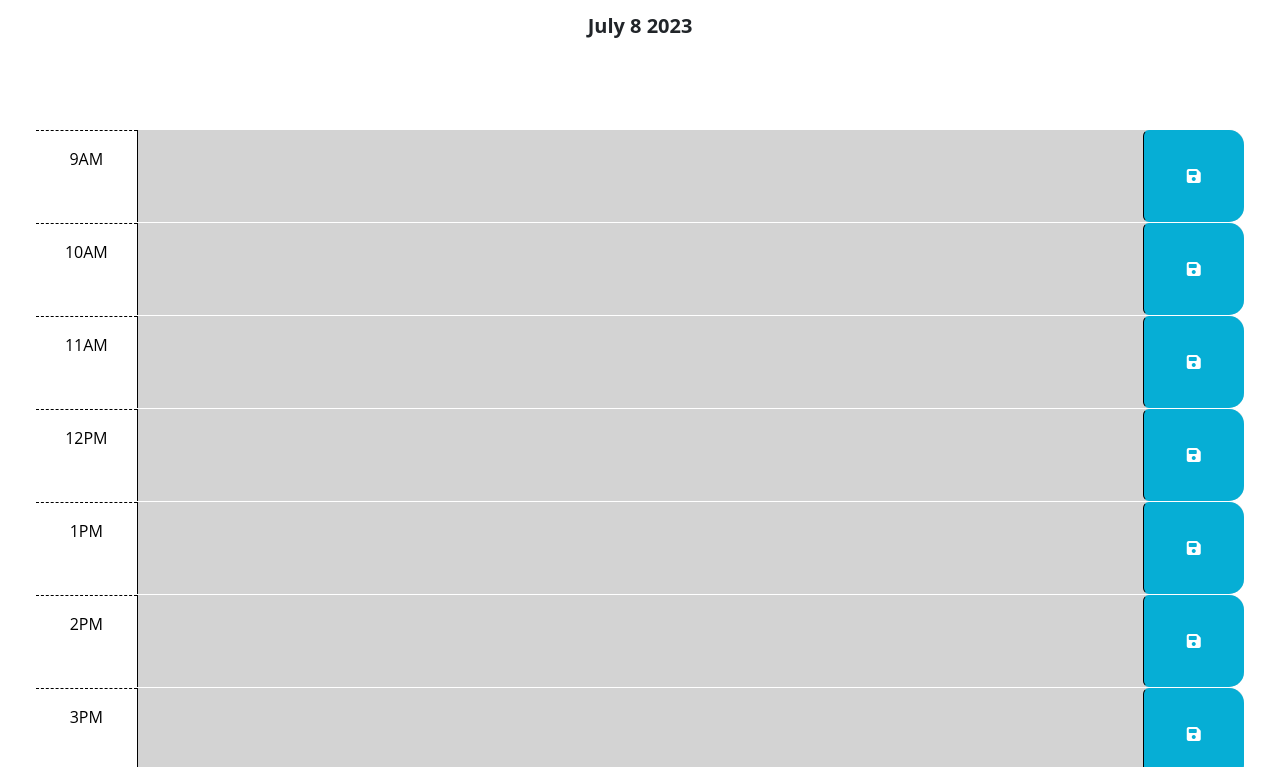
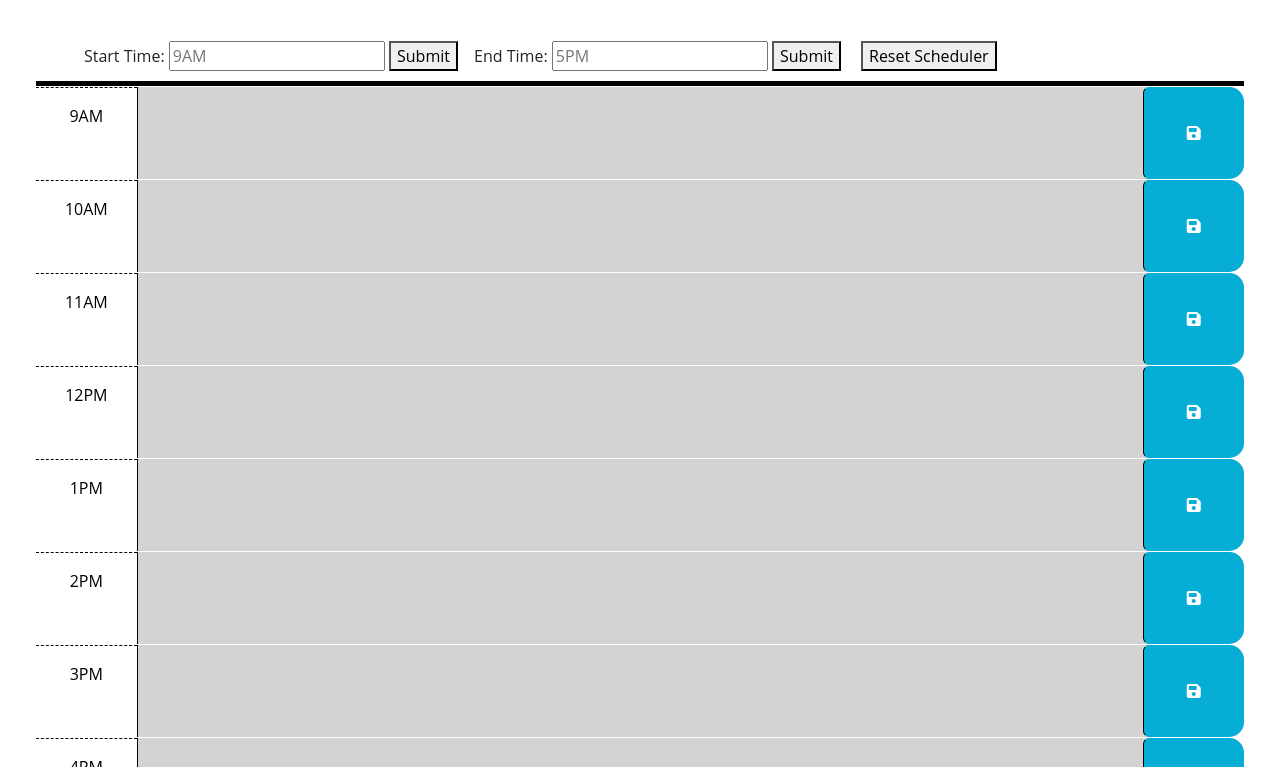
Before and after one commit to shindekokoro/Work-Day-Scheduler, a plain HTML site: page docs/index.html in a window 1280 px wide. Shown: the part 168-935 px from the top of the page. Drawn offline with nearby package versions, Linux system fonts and the light colour scheme.

Commit message:
Add functions allowing user control of work hours and scheduler reset

```diff
--- a/docs/assets/css/style.css
+++ b/docs/assets/css/style.css
@@ -9,6 +9,14 @@ header {
 
 #currentDay {
   font-weight: bold;
+}
+
+#userInput {
+  display: flex;
+  margin: 0px 36px 0px 36px;
+  padding-bottom: 10px;
+  border-bottom: 5px solid #000000;
+
 }
 
 textarea {
--- a/docs/assets/js/script.js
+++ b/docs/assets/js/script.js
@@ -1,22 +1,92 @@
 $(function () {
   // Define variables, allow for changing of work hours
-  // Possible feature to add allow user input on page for work hours.
   var now = dayjs();
-  var startHour = 9;
-  var endHour = 17;
+  var defaultStart = 9;
+  var defaultEnd = 17;
+  var startHour = localStorage.startHour ? parseInt(localStorage.startHour) : defaultStart;
+  var endHour = localStorage.endHour ? parseInt(localStorage.endHour) : defaultEnd;
+
+  // Set placeholder text for hour inputs so user is aware.
+  var startHourInput = document.getElementById("startHour");
+  var endHourInput = document.getElementById("endHour");
+
+  // Let user control more elements of calendar.
+  var calendarDetails =  document.getElementById("calendarDetails");
+  var submitStart = document.getElementById("submitStart");
+  var submitEnd = document.getElementById("submitEnd");
+  var clearButton = document.getElementById("clearButton");
+  submitStart.addEventListener("click", submitInput);
+  submitEnd.addEventListener("click", submitInput);
+
+
+  function submitInput(event) {
+    event.preventDefault();
+    var userTime = parseInt($(this).prev().val());
+    // Do nothing if no input received
+    if(userTime === ""){
+      return;
+    }
+
+    switch ($(this).prev().attr("id")) {
+      case "startHour":
+        startHour = userTime;
+        localStorage.startHour = startHour;
+        break;
+      case "endHour":
+        endHour = userTime;
+        // Add 12 hours to end hour incase user put in 5AM instead of 5PM
+        if(endHour < 12){ endHour = endHour + 12; }
+        localStorage.endHour = endHour;
+      break;
+      default:
+        console.error("Problem with submit input.");
+        break;
+    }
+    $(this).prev().val("");
+    renderCalendar();
+  }
+
+  clearButton.addEventListener("click", clearCalendarStorage);
+  // Clear local storage, and re-render calendar for display.
+  function clearCalendarStorage() {
+    localStorage.clear();
+    clearCalendar();
+
+    // Reset Hours to default
+    startHour = defaultStart;
+    endHour = defaultEnd;
+
+    renderCalendar();
+
+  }
+
+  function clearCalendar() {
+    // Remove any current child nodes from calendar in event of re-render
+    // Also guarantees a fresh load
+    while(fluidContainer.hasChildNodes()){
+      fluidContainer.removeChild(fluidContainer.firstChild);
+    }
+  }
+
 
   // Set header date to current date.
-  var headerDate = document.getElementById("currentDay")
-  headerDate.textContent = now.format("MMMM D YYYY")
+  var headerDate = document.getElementById("currentDay");
+  headerDate.textContent = now.format("MMMM D YYYY");
 
   // Define main container that all elements will be created in.
   var fluidContainer = document.querySelector(".container-fluid");
 
+  // Initial Call of renderCalendar function to display elements on page.
+  renderCalendar();
+
   // Create Hourly Elements from startHour to endHour
+  function renderCalendar() {
+    clearCalendar();
+
+    startHourInput.setAttribute("placeholder", formatHour(startHour));
+    endHourInput.setAttribute("placeholder", formatHour(endHour));
+
     for (let hourIndex = startHour; hourIndex <= endHour; hourIndex++) {
-    var amPM = hourIndex >= 12 ? 'PM' : 'AM';
-    var hourFormatted = (hourIndex % 12) || 12;
-
       // Main Hour DIV container
       var hourDiv = document.createElement("div");
       hourDiv.setAttribute("id", "hour-" + hourIndex );
@@ -26,7 +96,7 @@ $(function () {
       // Child DIV that has time/hour inside
       var timeDiv = document.createElement("div");
       timeDiv.setAttribute("class", "col-2 col-md-1 hour text-center py-3");
-    timeDiv.textContent = hourFormatted+amPM;
+      timeDiv.textContent = formatHour(hourIndex);
       hourDiv.appendChild(timeDiv);
 
       // User-Editable text area
@@ -48,6 +118,7 @@ $(function () {
       iTag.setAttribute("aria-hidden", "true")
       saveButton.appendChild(iTag);
     }
+  }
 
   // Look for all buttons on the page and create event listeners for them.
   let buttons = document.querySelectorAll("button");
@@ -60,9 +131,15 @@ $(function () {
     })
   });
 
+  function formatHour(hour) {
+    var amPM = hour >= 12 && hour != 24 ? 'PM' : 'AM';
+    var hourFormatted = (hour % 12) || 12;
+    return hourFormatted+amPM;
+  }
+
   // Is the hour past, present or future.
   function getPastPresentFuture(currentIndex){
-    let currentHour = now.format("H");
+    let currentHour = parseInt(now.format("H"));
     if(currentIndex === currentHour){
       return "present";
     } else if (currentIndex < currentHour){
--- a/docs/index.html
+++ b/docs/index.html
@@ -27,11 +27,27 @@
   </head>
 
   <body>
-    <header class="p-5 mb-4">
+    <header class="p-1 mb-4">
       <h1 class="display-3">Work Day Scheduler</h1>
       <p class="lead">A simple calendar app for scheduling your work day</p>
       <p id="currentDay" class="lead"></p>
     </header>
+    <div id="userInput" class="px-5">
+      <form>
+        <label for="startHour">Start Time: </label>
+        <input type="text" id="startHour" />
+        <button id="submitStart">Submit</button>
+      </form>
+      <form class="px-3">
+        <label for="endHour">End Time: </label>
+        <input type="text" id="endHour" />
+        <button id="submitEnd">Submit</button>
+      </form>
+      <form class="px-1">
+        <button id="clearButton">Reset Scheduler</button>
+      </form>
+    </div>
+
     <div class="container-fluid px-5">
     </div>
     <script src="https://cdnjs.cloudflare.com/ajax/libs/jquery/3.2.1/jquery.min.js"></script>
```
Lines whose indentation alone changed are shown as unchanged.
